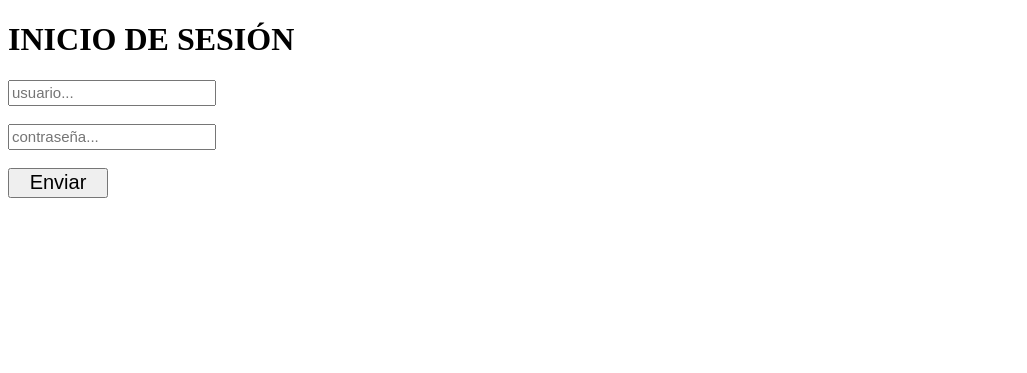
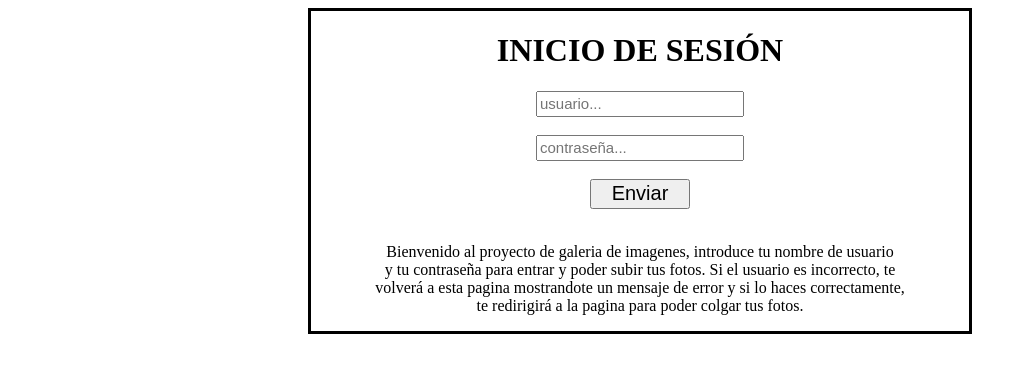
Before and after one commit to sergiorueda99/socialgallery, a PHP site: page /sesiones/ in a window 1280 px wide. Shown: the top 373 px of the page, without its empty margins (0-1027 px from the left). Run offline with PHP 8.4, Linux system fonts and the light colour scheme.

Commit message:
Add files via upload

```diff
--- a/index.php
+++ b/index.php
@@ -5,6 +5,7 @@
 	<title></title>
 </head>
 <body>
+	<center style="border: solid; margin-left: 300px; margin-right: 300px;">
 <h1>INICIO DE SESIÓN</h1>
 
 	<form method="post" enctype="multipart/form-data" action="login.proc.php">
@@ -14,7 +15,16 @@
 		<br><br>
 		<input type="submit" value="Enviar" style="width: 100px; height: 30px; font-size: 20px">
 	</form>
+	<?php
+
+		if (isset($_SESSION['message'])){
+			echo $_SESSION['message'];
+		}
+		unset($_SESSION['message']);
+	?>
 <br>
+<p>Bienvenido al proyecto de galeria de imagenes, introduce tu nombre de usuario<br> y tu contraseña para entrar y poder subir tus fotos. Si el usuario es incorrecto, te <br> volverá a esta pagina mostrandote un mensaje de error y si lo haces correctamente,<br> te redirigirá a la pagina para poder colgar tus fotos.</p>
+</center>
 <?php
 
 		if (isset($_SESSION['message'])){
@@ -22,24 +32,5 @@
 		}
 		unset($_SESSION['message']);
 	?>
-	<?php
-	/*include "services/connection.php";
-	$result=mysqli_query($conn,"SELECT galeria.name, galeria.path from galeria");
-
-	if (!empty($result) && mysqli_num_rows($result)>0) {
-		while ($row=mysqli_fetch_array($result)) {
-			echo "<div>";
-			echo "<img src=".$row['path']." width='400' height=200'>";
-			echo "<h2>".$row['name']."</h2>";
-			echo "</div>";
-		}
-	}else{
-		echo "0 resultados";
-	}
-	*/
-
-	?>
-
-
 </body>
 </html>
```
